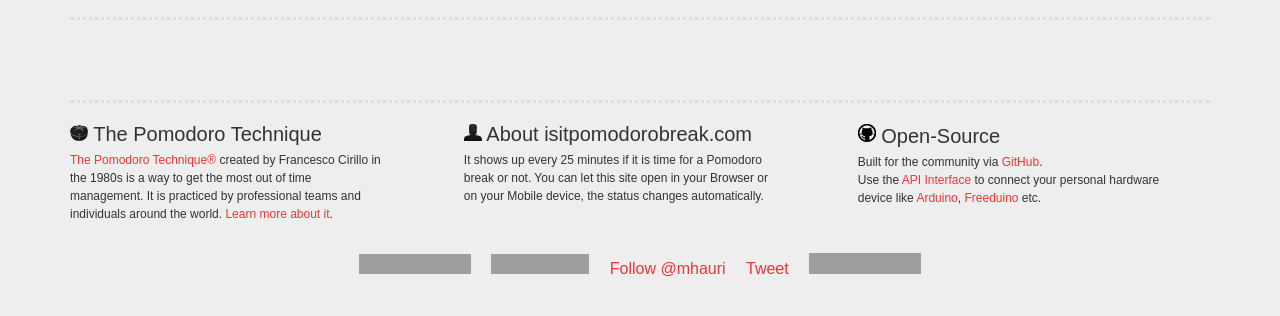
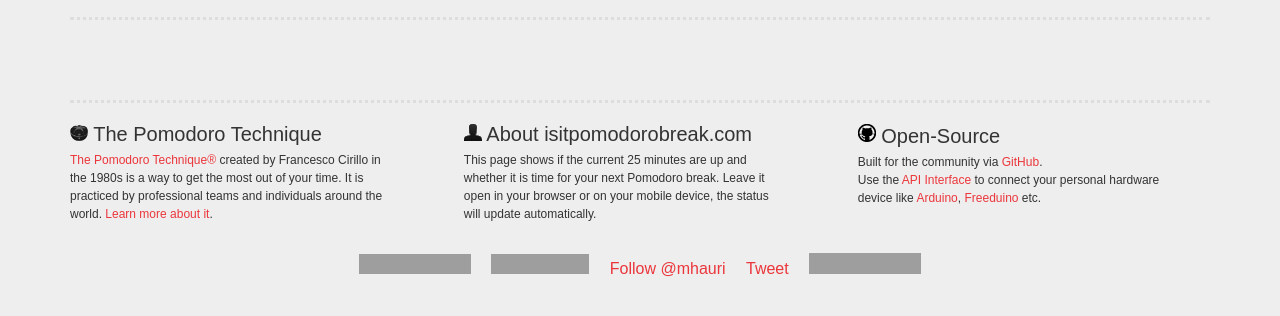
Before and after one commit to igorw-forks/isitpomodorobreak.com, a PHP site: template views/index.twig in a window 1280 px wide. Shown: the part 180-496 px from the top of the page. Run offline with PHP 8.4, Linux system fonts and the light colour scheme; the template is opened without the code that fills it, so the values that code supplies are empty; some libraries are stand-ins or nearby versions; grey boxes are pictures that could not be loaded.

Commit message:
Trying to improve the english expressions in the footer.

```diff
--- a/views/index.twig
+++ b/views/index.twig
@@ -33,12 +33,12 @@
     <div class="row">
         <div class="fourcol">
             <h3><img src="/img/icon-pomodoro.png" alt="The Pomodoro Technique" title="The Pomodoro Technique" /> The Pomodoro Technique</h3>
-            <p><a href="http://www.pomodorotechnique.com/">The Pomodoro Technique®</a> created by Francesco Cirillo in the 1980s is a way to get the most out of time management.
+            <p><a href="http://www.pomodorotechnique.com/">The Pomodoro Technique®</a> created by Francesco Cirillo in the 1980s is a way to get the most out of your time.
                 It is practiced by professional teams and individuals around the world. <a href="http://www.pomodorotechnique.com/">Learn more about it</a>.</p>
         </div>
         <div class="fourcol">
             <h3><img src="/img/icon-about.png" alt="About isitpomodorobreak.com" title="About isitpomodorobreak.com"/> About isitpomodorobreak.com</h3>
-            <p>It shows up every 25 minutes if it is time for a Pomodoro break or not. You can let this site open in your Browser or on your Mobile device, the status changes automatically. </p>
+            <p>This page shows if the current 25 minutes are up and whether it is time for your next Pomodoro break. Leave it open in your browser or on your mobile device, the status will update automatically.</p>
         </div>
         <div class="fourcol last">
             <h3><img src="/img/icon-github.png" alt="Open-source" title="Open-source" /> Open-Source</h3>
```
